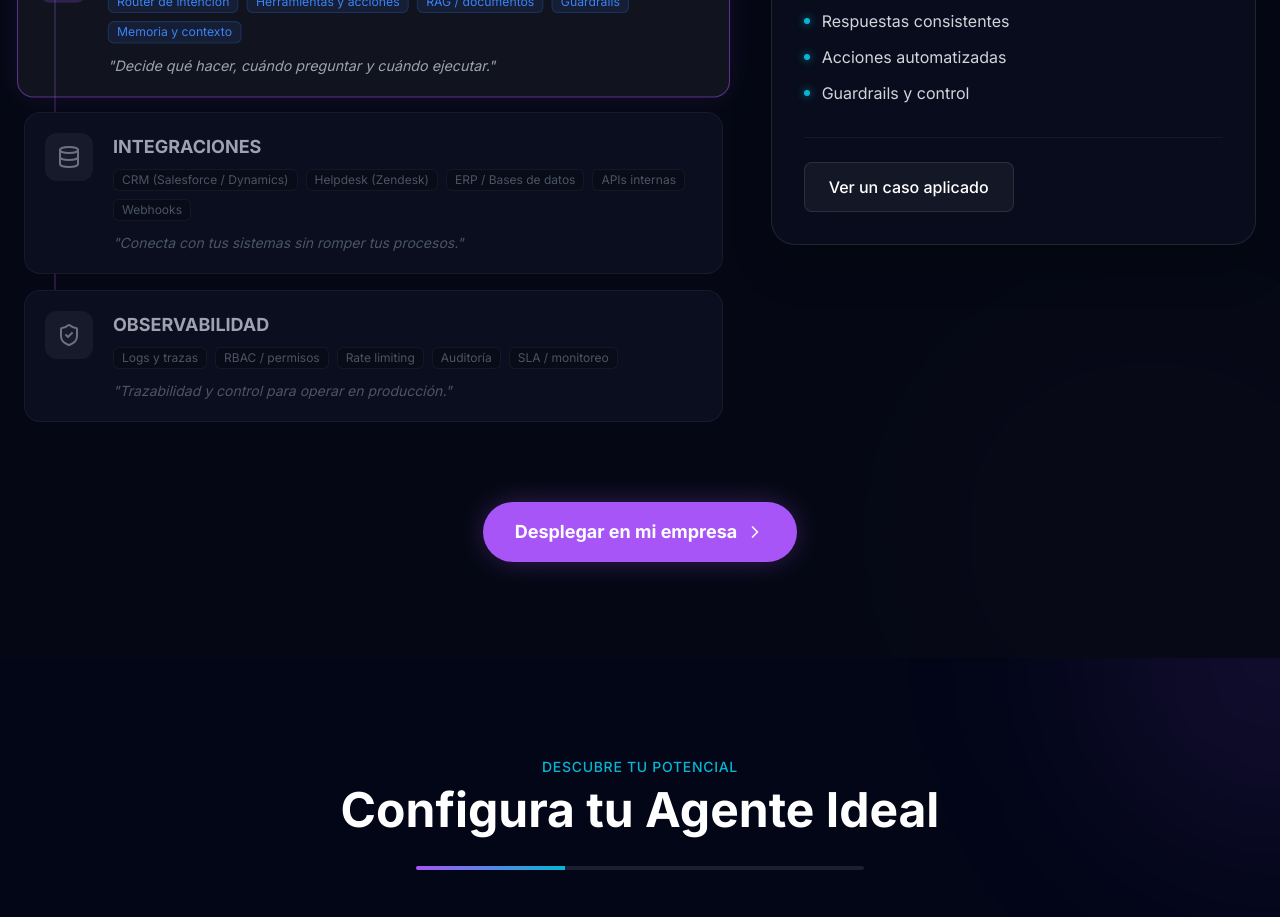
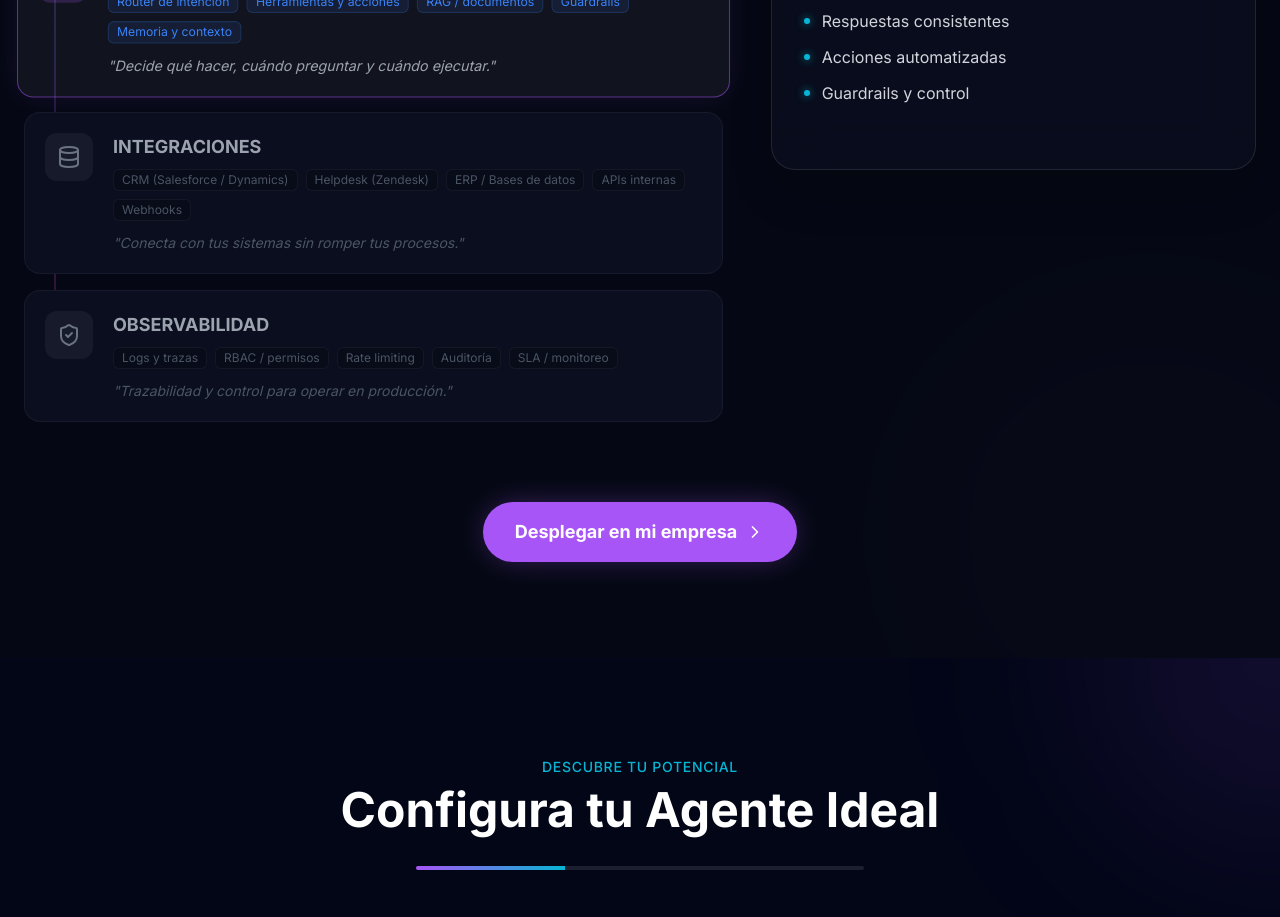
Before and after one commit to ErikING-Chile/bagent, a React (Vite) app: page / in a window 1280 px wide. Shown: the part 1380-2297 px from the top of the page. Built offline with nearby package versions, Linux system fonts and the light colour scheme.

Commit message:
se quitan botones de Ver caso aplicado

```diff
--- a/src/components/ArchitectureSection.tsx
+++ b/src/components/ArchitectureSection.tsx
@@ -194,11 +194,7 @@ const ArchitectureSection = () => {
                                     </ul>
                                 </div>
 
-                                <div className="flex flex-col sm:flex-row gap-3 pt-6 border-t border-white/5">
-                                    <a href="#demo" className="inline-flex items-center justify-center px-6 py-3 rounded-lg bg-white/5 hover:bg-white/10 border border-white/10 text-white font-medium transition-colors">
-                                        Ver un caso aplicado
-                                    </a>
-                                </div>
+
                             </div>
                         </div>
                     </div>
```
